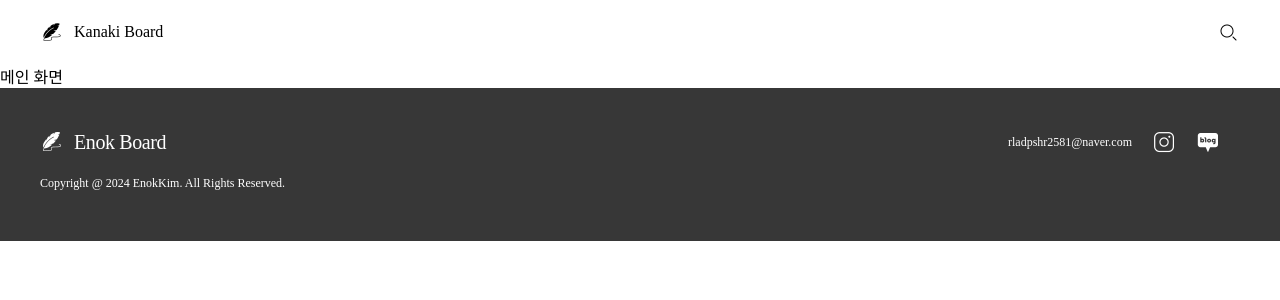
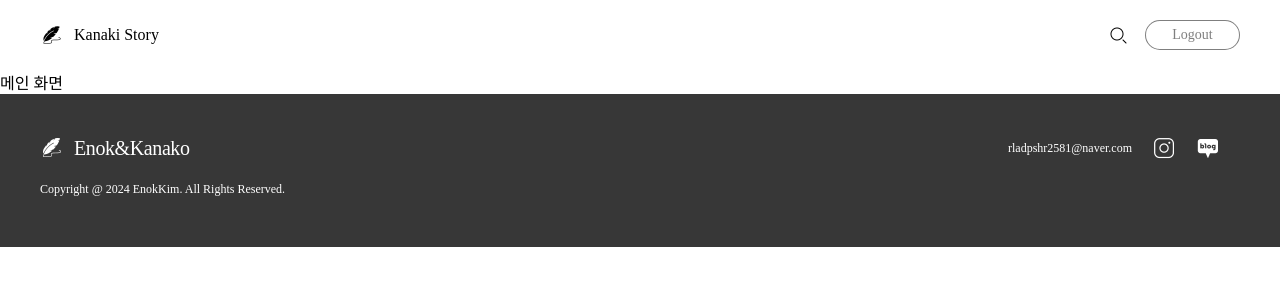
Before and after one commit to enok-kim/React-Spring-Mysql-Front, a React (Create React App) app: page / in a window 1280 px wide. Shown: the top 300 px of the page. Built offline with nearby package versions, Linux system fonts and the light colour scheme; a web font is replaced by a local one.

Commit message:
헤더 : 로그인, 로그아웃, 마이페이지 컴포넌트 생성 완료, 업로드 버튼 스토어 생성 완료

```diff
--- a/package.json
+++ b/package.json
@@ -11,11 +11,13 @@
     "@types/react": "^18.3.3",
     "@types/react-dom": "^18.3.0",
     "react": "^18.3.1",
+    "react-cookie": "^7.1.4",
     "react-dom": "^18.3.1",
     "react-router-dom": "^6.23.1",
     "react-scripts": "5.0.1",
     "typescript": "^4.9.5",
-    "web-vitals": "^2.1.4"
+    "web-vitals": "^2.1.4",
+    "zustand": "^4.5.2"
   },
   "scripts": {
     "start": "react-scripts start",
--- a/src/App.css
+++ b/src/App.css
@@ -1,3 +1,54 @@
+.black-button {
+  border-radius: 46px;
+  width: 95px;
+  height: 30px;
+
+  display: flex;
+  justify-content: center;
+  align-items: center;
+
+  background-color: rgba(0, 0, 0, 1);
+
+  color: rgba(255, 255, 255, 1);
+
+  font-size: 14px;
+  font-weight: 500;
+  line-height: 140%;
+
+  cursor: pointer;
+}
+
+.black-button:hover{
+  background-color: rgba(0, 0, 0, 0.6);
+}
+
+.white-button {
+  border: 1px solid rgba(0, 0, 0, 0.5);
+  border-radius: 46px;
+  width: 93px;
+  height: 28px;
+
+  display: flex;
+  justify-content: center;
+  align-items: center;
+
+  background-color: rgba(255, 255, 255, 1);
+
+  color: rgba(0, 0, 0, 0.5);
+
+  font-size: 14px;
+  font-weight: 500;
+  line-height: 140%;
+
+  cursor: pointer;
+}
+
+.white-button:hover {
+  background-color: rgba(0, 0, 0, 0.05);
+}
+
+
+
 .icon-box {
   width: 24px;
   height: 24px;
--- a/src/layouts/Footer/index.tsx
+++ b/src/layouts/Footer/index.tsx
@@ -23,7 +23,7 @@ const onNaverIconButtonClickHandler = () => {
             <div className="icon-box">
               <div className="icon logo-light-icon"></div>
             </div>
-            <div className="footer-logo-text">{'Enok Board'}</div>
+            <div className="footer-logo-text">{'Enok&Kanako'}</div>
           </div>
           <div className="footer-link-box">
             <div className="footer-email-link">{'rladpshr2581@naver.com'}</div>
--- a/src/layouts/Header/index.tsx
+++ b/src/layouts/Header/index.tsx
@@ -1,10 +1,22 @@
 import React, { ChangeEvent, useRef, useState, KeyboardEvent, useEffect } from 'react'
 import './style.css';
 import { useNavigate, useParams } from 'react-router-dom';
-import { MAIN_PATH, SEARCH_PATH } from 'constant';
+import { AUTH_PATH, MAIN_PATH, SEARCH_PATH, USER_PATH } from 'constant';
+import { useCookies } from 'react-cookie';
+import { useLoginUserStore } from 'stores';
 
 //           component : 헤더 레이아웃          //
 export default function Header() {
+
+//           state : 로그인 유저 상태            //
+const { loginUser, setLoginUser, resetLoginUser } = useLoginUserStore();
+
+//           state : cookie 상태            //
+const [cookies, setCookies] = useCookies();
+
+//           state : 로그인 상태               //
+const [isLogin, setLogin] = useState<boolean>(true);
+
 
 //           function : 네비게이트 함수        //
 const navigate = useNavigate();
@@ -12,7 +24,7 @@ const navigate = useNavigate();
 //           event handler : 로고클릭 이벤트 처리 함수        //
 const onLogoClickHandler = () => {
   navigate(MAIN_PATH());
-}
+};
 //           component : 검색 버튼 컴포넌트          //
 const SearchButton = () => {
 
@@ -44,7 +56,7 @@ const onSearchButtonClickHandler = () => {
   }
   navigate(SEARCH_PATH(word));
 };
-//         effect: 검색어  path variable 변경 될때마다 실행될 함수      //
+//         effect : 검색어  path variable 변경 될때마다 실행될 함수      //
 useEffect(() => {
   if(searchWord){
     setWord(searchWord);
@@ -67,7 +79,41 @@ useEffect(() => {
       </div>
     </div>
   );
-}
+};
+
+//           component : 로그인 또는 마이페이지 버튼 컴포넌트        //
+const MyPageButton = () => {
+//           state : userEmail path variable 상태            //
+const { userEmail } = useParams();
+
+//           event handler : 마이페이지 버튼 클릭 이벤트 처리 함수   //
+const onMyPageButtonClickHandler = () => {
+  if (!loginUser) return;
+  const { email } = loginUser;
+  navigate(USER_PATH(email));
+};
+//           event handler : 로그아웃 버튼 클릭 이벤트 처리 함수   //
+const onSignOutButtonClickHandler = () => {
+  resetLoginUser();
+  navigate(MAIN_PATH());
+};
+
+//           event handler : 로그인 버튼 클릭 이벤트 처리 함수   //
+const onSignInButtonClickHandler = () => {
+  navigate(AUTH_PATH());
+};
+
+//          render : 로그아웃 버튼 컴포넌트 랜더링            //
+if(isLogin && userEmail === loginUser?.email)
+return <div className='white-button' onClick={onSignOutButtonClickHandler}>{'Logout'}</div>;
+//           render : 마이페이지 버튼 컴포넌트 랜더링         //
+if (isLogin)
+ return <div className='white-button' onClick={onMyPageButtonClickHandler}>{'MyPage'}</div>;
+//           render : 로그인 버튼 컴포넌트 랜더링         //
+  return <div className='black-button' onClick={onSignInButtonClickHandler}>{'로그인 '}</div>;
+};
+
+
 //           render : 헤더 레이아웃 랜더링         //
   return (
     <div id='header'>
@@ -76,10 +122,11 @@ useEffect(() => {
           <div className="icon-box">
             <div className="icon logo-dark-icon"></div>
           </div>
-          <div className="header-logo">{'Kanaki Board'}</div>
+          <div className="header-logo">{'Kanaki Story'}</div>
         </div>
         <div className="header-right-box">
           <SearchButton />
+          <MyPageButton />
         </div>
       </div>
     </div>
--- /dev/null
+++ b/src/stores/index.ts
@@ -0,0 +1,5 @@
+import useLoginUserStore from "./login-user.store";
+
+export {
+  useLoginUserStore
+};
--- /dev/null
+++ b/src/stores/login-user.store.ts
@@ -0,0 +1,17 @@
+import { User } from "types/interface";
+import { create } from "zustand";
+
+interface LoginUserStore {
+  loginUser: User | null;
+  setLoginUser: (loginUser : User) => void;
+  resetLoginUser: () => void;
+};
+
+const useLoginUserStore = create<LoginUserStore>(set => ({
+  loginUser: null,
+  setLoginUser: loginUser => set(state => ({...state, loginUser})),
+  resetLoginUser: () => set(state => ({...state, loginUser: null}))
+
+}));
+
+export default useLoginUserStore;
--- a/src/types/interface/index.ts
+++ b/src/types/interface/index.ts
@@ -1,9 +1,11 @@
 import BoardItem from "./board-list-item.interface";
 import FavoriteListItem from "./favorite-list-item-interface";
 import CommentListItem from "./comment-list-item-interface";
+import User from "./user.interface";
 
 export type{
   BoardItem,
   FavoriteListItem,
-  CommentListItem
+  CommentListItem,
+  User
 }
--- /dev/null
+++ b/src/types/interface/user.interface.ts
@@ -0,0 +1,5 @@
+export default interface User {
+  email: string,
+  nickname: string,
+  profileImage: string | null
+}
```
Also changed, not shown: src/stores/board.store.ts (added, +24 -0 lines), 1 other file (tests, documents, lock files or other folders).
